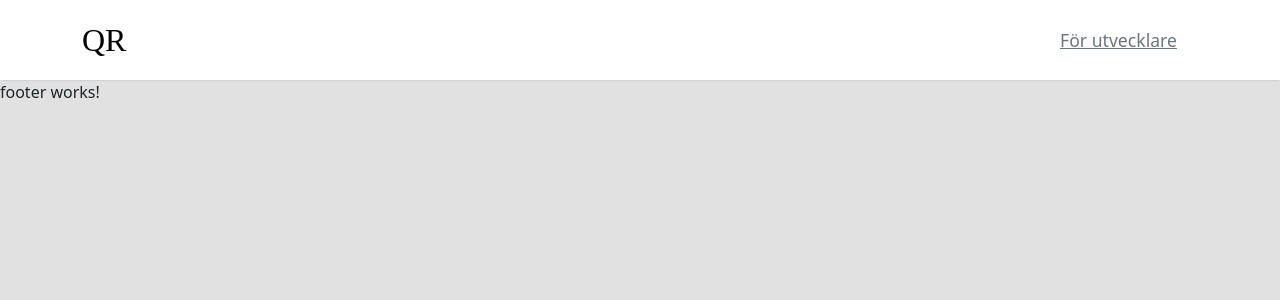
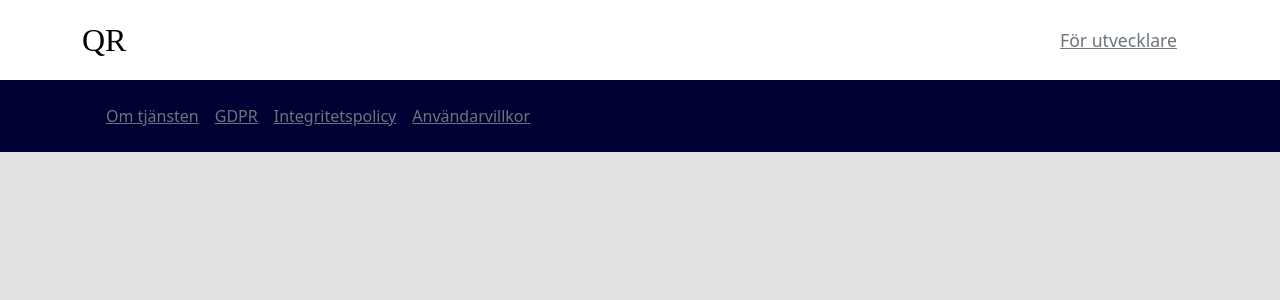
Before and after one commit to kevalane/identify-frontend, an Angular app: page / in a window 1280 px wide. Shown: the top 300 px of the page. Built offline with nearby package versions, Linux system fonts and the light colour scheme.

Commit message:
added footer

```diff
--- a/src/app/components/common/footer/footer.component.css
+++ b/src/app/components/common/footer/footer.component.css
@@ -0,0 +1,28 @@
+footer {
+    background: #000033 !important;
+    position: relative;
+}
+
+#footerNav {
+
+}
+
+#footerUl {
+    list-style: none;
+    padding: 1rem;
+}
+
+#footerUl > li {
+    display: inline-block;
+    padding: .5rem;
+}
+
+#footerUl > li > a {
+    color: #6c757d;
+    text-decoration: underline;
+}
+
+#footerUl > li > a:hover {
+    color: #fff;
+    cursor: pointer;
+}
--- a/src/app/components/common/footer/footer.component.html
+++ b/src/app/components/common/footer/footer.component.html
@@ -1 +1,12 @@
-<p>footer works!</p>
+<footer>
+    <div class="container">
+        <div id="footerNav">
+            <ul id="footerUl">
+                <li><a target="_BLANK">Om tjänsten</a></li>
+                <li><a target="_BLANK">GDPR</a></li>
+                <li><a target="_BLANK">Integritetspolicy</a></li>
+                <li><a target="_BLANK">Användarvillkor</a></li>
+            </ul>
+        </div>
+    </div>
+</footer><!-- End footer-->
--- a/src/app/components/common/footer/footer.component.ts
+++ b/src/app/components/common/footer/footer.component.ts
@@ -1,5 +1,5 @@
 import { Component, OnInit } from '@angular/core';
-
+import { faAngleDoubleUp, IconDefinition } from '@fortawesome/free-solid-svg-icons';
 @Component({
   selector: 'app-footer',
   templateUrl: './footer.component.html',
@@ -7,6 +7,8 @@ import { Component, OnInit } from '@angular/core';
 })
 export class FooterComponent implements OnInit {
 
+  public faAngleDoubleUp: IconDefinition = faAngleDoubleUp;
+
   constructor() { }
 
   ngOnInit(): void {
```
